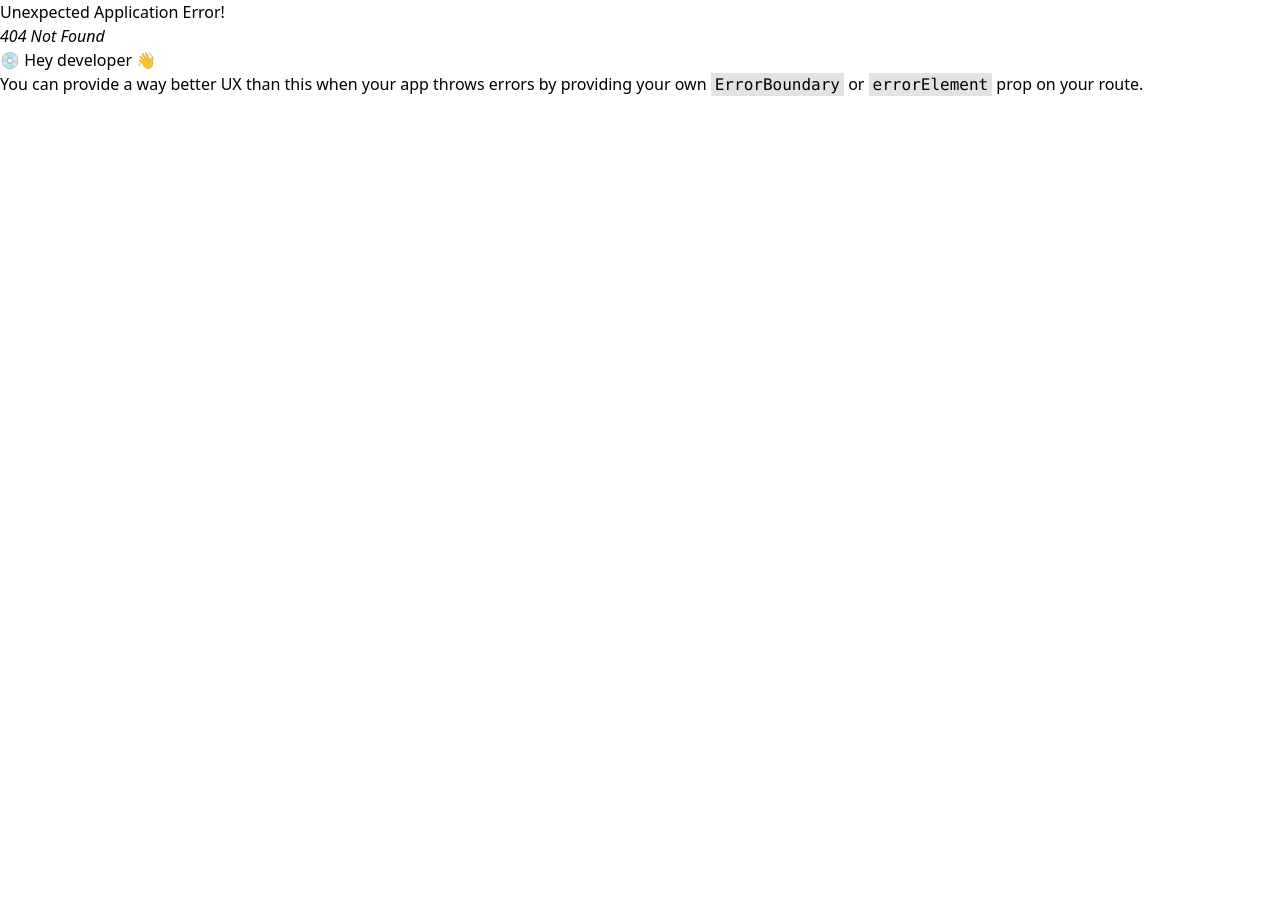
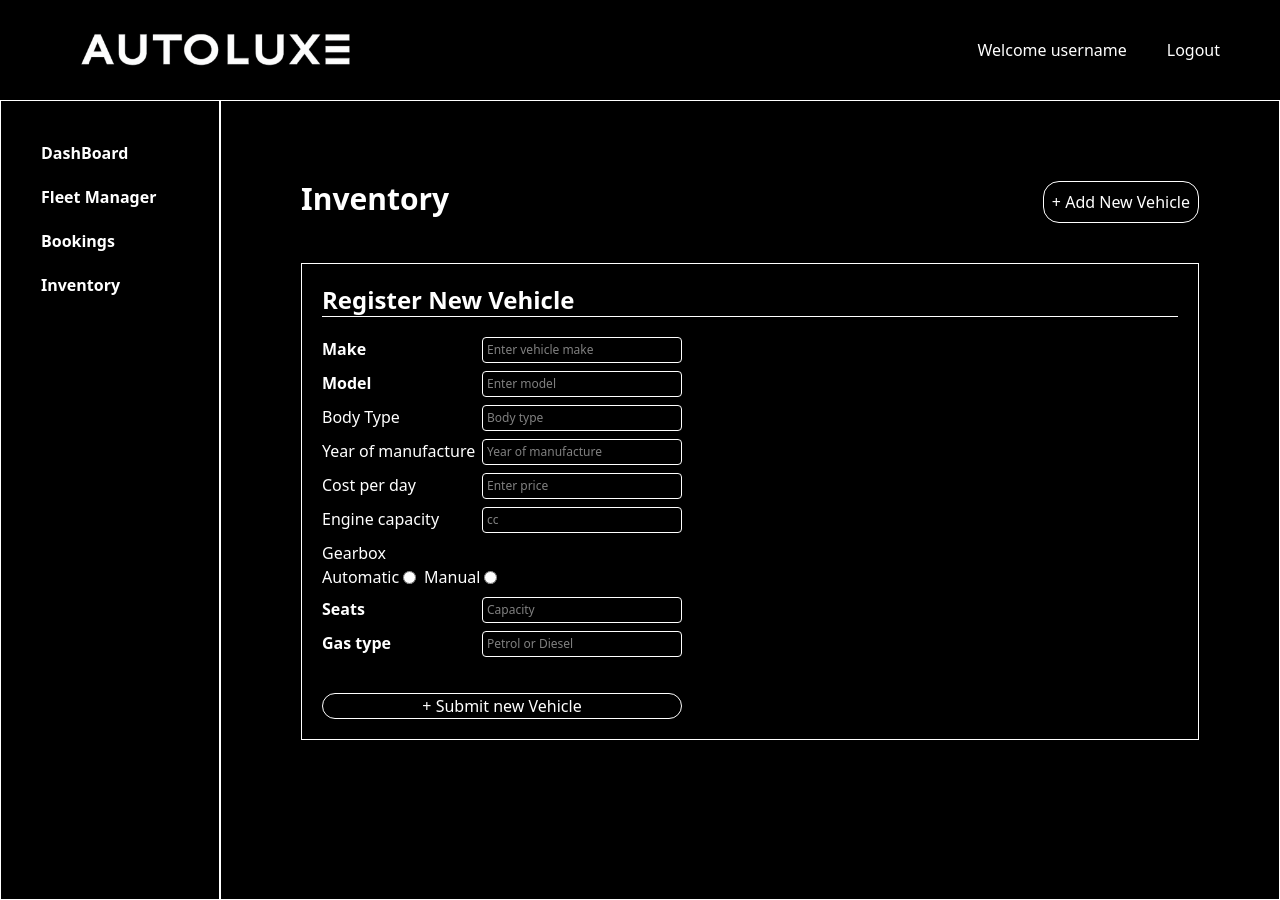
Before and after one commit to Tech-it-with-Billy/AutoLUXE, a React (Vite) app: page /admin-fleet-manager in a window 1280 px wide. Before the commit this address had no page. Before the commit the page ends 800 px from the top, so only its background shows below. Built offline with nearby package versions, Linux system fonts and the light colour scheme.

Commit message:
Creating a vehicle registaration component in the admin dashboard

```diff
--- a/src/components/Admin/DashBoard.jsx
+++ b/src/components/Admin/DashBoard.jsx
@@ -1,4 +1,5 @@
 import React from 'react'
+import '../../index.css'
 import NavBar from './AdminNavBar';
 import SideBar from './SideBar';
 
@@ -6,9 +7,9 @@ function DashBoard() {
     return (
         <div>
             <NavBar />
-            <div className='flex h-screen w-full'>
+            <div className='flex h-screen bg-black overflow-hidden'>
                 <SideBar />
-                <div className='flex bg-black border w-full text-white'>
+                <div className='flex-1 bg-black border text-white'>
                     <div className=' flex flex-col m-20 gap-10'>
                         <div className='flex gap-10'>
                             <div className=' flex flex-col border w-50 h-40 items-center justify-center'>
--- /dev/null
+++ b/src/components/Admin/FleetManager.jsx
@@ -0,0 +1,117 @@
+import React from 'react'
+import '../../index.css'
+import NavBar from './AdminNavBar';
+import SideBar from './SideBar';
+
+    function FleetManager() {
+    return (
+        <div>
+            <NavBar />
+            <div className='flex h-screen bg-black overflow-hidden'>
+                <SideBar />
+                <div className='flex-1 bg-black border text-white'>
+                    <div className=' flex flex-col m-20 gap-10'>
+                        <div className='flex justify-between'>
+                            <h2 className='text-3xl font-bold'>Inventory</h2>
+                            <button className='border rounded-2xl p-2'>+ Add New Vehicle</button>
+                        </div>
+                        <div className='border p-5'>
+                            <h3 className='text-2xl font-bold'>Register New Vehicle</h3>
+                            <hr />
+                            <form action="submit" className='flex flex-col mt-5 gap-2 w-90'>
+                                <fieldset className='flex justify-between'>
+                                    <label htmlFor="make" className='font-semibold'>Make</label>
+                                    <input
+                                        type="text" id='make' name='make'
+                                        placeholder='Enter vehicle make'
+                                        className='border rounded p-1 text-xs w-50'
+                                        required
+                                    />
+                                </fieldset>
+                                <fieldset className='flex justify-between'>
+                                    <label htmlFor="model" className='font-semibold'>Model</label>
+                                    <input
+                                        type="text" id='model' name='model'
+                                        placeholder='Enter model'
+                                        className='border rounded p-1 text-xs w-50'
+                                        required
+                                    />
+                                </fieldset>
+                                <fieldset className='flex justify-between'>
+                                    <label htmlFor="body" className=''>Body Type</label>
+                                    <input
+                                        type="text" id='body' name='body'
+                                        placeholder='Body type'
+                                        className='border rounded p-1 text-xs w-50'
+                                        required
+                                    />
+                                </fieldset>
+                                <fieldset className='flex justify-between'>
+                                    <label htmlFor="year" className=''>Year of manufacture</label>
+                                    <input
+                                        type="text" id='year' name='year'
+                                        placeholder='Year of manufacture'
+                                        className='border rounded p-1 text-xs w-50'
+                                        required
+                                    />
+                                </fieldset>
+                                <fieldset className='flex justify-between'>
+                                    <label htmlFor="cost" className=''>Cost per day</label>
+                                    <input
+                                        type="text" id='cost' name='cost'
+                                        placeholder='Enter price'
+                                        className='border rounded p-1 text-xs w-50'
+                                        required
+                                    />
+                                </fieldset>
+                                <fieldset className='flex justify-between'>
+                                    <label htmlFor="cc" className=''>Engine capacity</label>
+                                    <input
+                                        type="text" id='cc' name='cc'
+                                        placeholder='cc'
+                                        className='border rounded p-1 text-xs w-50'
+                                        required
+                                    />
+                                </fieldset>
+                                <fieldset className='flex justify-between '>
+                                    <legend>Gearbox</legend>
+                                    <div className='flex gap-2'>
+                                        <div className='flex items-center gap-1'>
+                                            <label htmlFor="automatic">Automatic</label>
+                                            <input id="automatic" type="radio" name="gearbox" value="automatic" />
+                                        </div>
+                                        <div  className='flex items-center gap-1'>
+                                            <label htmlFor="manual">Manual</label>
+                                            <input id="manual" type="radio" name="gearbox" value="manual" />
+                                        </div>
+                                    </div>
+                                </fieldset>
+                                <fieldset className='flex justify-between'>
+                                    <label htmlFor="seats" className='font-semibold'>Seats</label>
+                                    <input
+                                        type="number" id='seats' name='seats'
+                                        placeholder='Capacity'
+                                        className='border rounded p-1 text-xs w-50'
+                                        required
+                                    />
+                                </fieldset>
+                                <fieldset className='flex justify-between'>
+                                    <label htmlFor="gas-type" className='font-semibold'>Gas type</label>
+                                    <input
+                                        type="number" id='gas-type' name='gas-type'
+                                        placeholder='Petrol or Diesel'
+                                        className='border rounded p-1 text-xs w-50'
+                                        required
+                                    />
+                                </fieldset>
+                                <button className='mt-7 border rounded-2xl'>+ Submit new Vehicle</button>
+                            </form>
+                        </div>
+                    </div>
+                </div>
+            </div>
+        </div>
+    )
+}
+
+export default FleetManager
--- a/src/components/Admin/SideBar.jsx
+++ b/src/components/Admin/SideBar.jsx
@@ -4,10 +4,10 @@ import { Link } from 'react-router-dom'
 
 function SideBar() {
     return (
-        <div className='flex text-white font-bold bg-black'>
+        <div className='flex-shrink-0 w-55 overflow-y-auto text-white font-bold bg-black'>
             <div className='flex flex-col gap-5 p-10 border h-screen'>
                 <Link to={'/admin-dashboard'}>DashBoard</Link>
-                <Link>Fleet Manager</Link>
+                <Link to={'/admin-fleet-manager'}>Fleet Manager</Link>
                 <Link>Bookings</Link>
                 <Link>Inventory</Link>
             </div>
--- a/src/main.jsx
+++ b/src/main.jsx
@@ -13,6 +13,7 @@ import BookingSummary from './components/BookingSummary.jsx'
 import AdminLogin from './components/Admin/AdminLogin.jsx'
 import NavBar from './components/Admin/AdminNavBar.jsx'
 import DashBoard from './components/Admin/DashBoard.jsx'
+import FleetManager from './components/Admin/FleetManager.jsx'
 
 const router = createBrowserRouter([
   {path: '/', element: <App />},
@@ -25,7 +26,8 @@ const router = createBrowserRouter([
   {path: '/booking-summary', element: <BookingSummary />},
   {path: '/admin-login', element: <AdminLogin />},
   {path: '/admin-navbar', element: <NavBar />},
-  {path: '/admin-dashboard', element: <DashBoard />}
+  {path: '/admin-dashboard', element: <DashBoard />},
+  {path: '/admin-fleet-manager', element: <FleetManager />}
 ])
 
 createRoot(document.getElementById('root')).render(
```
